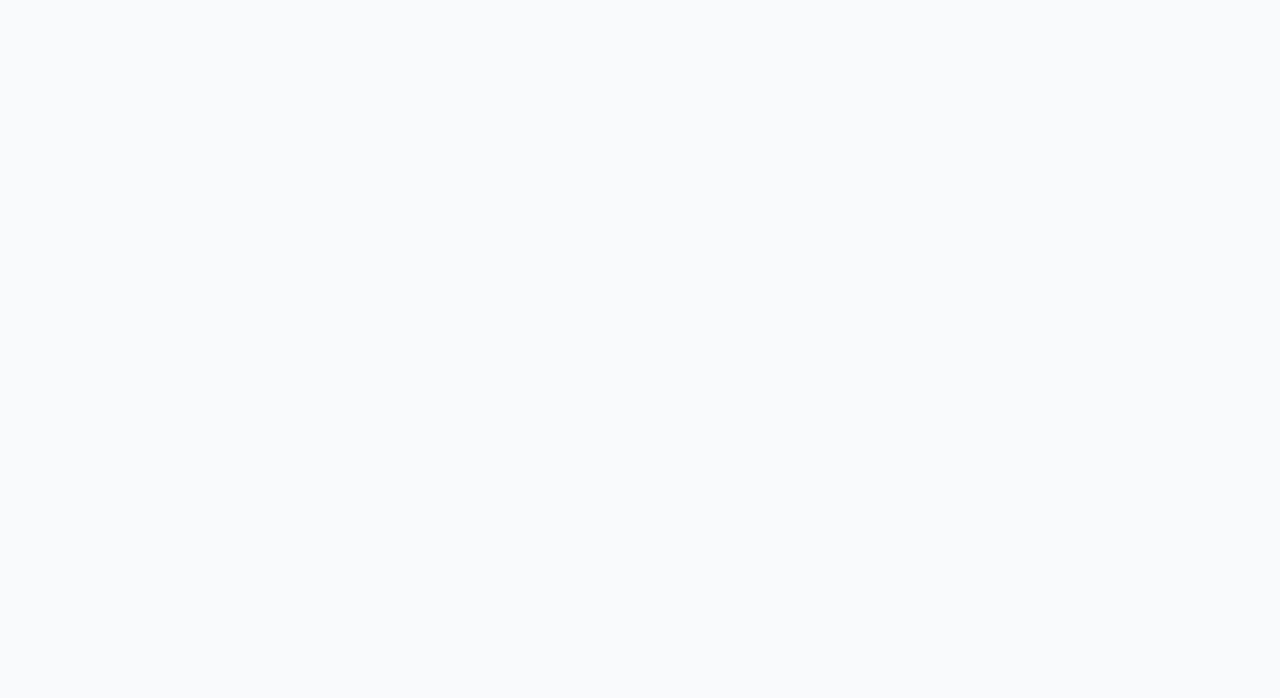
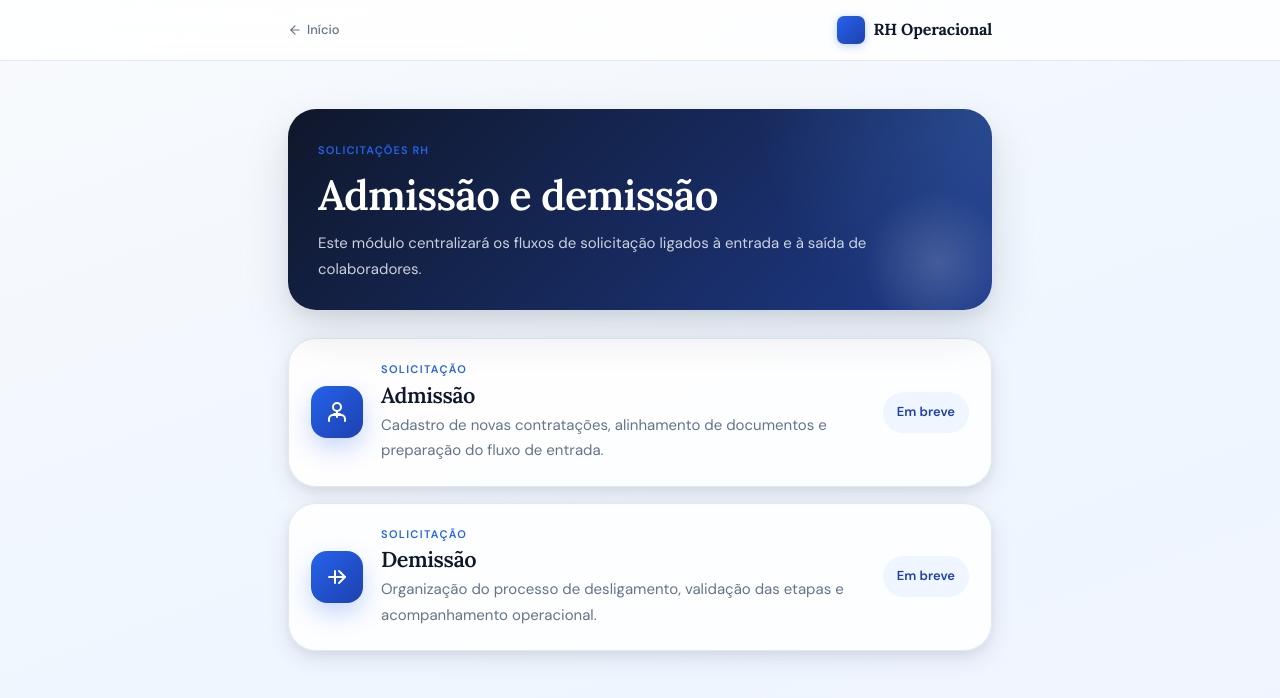
Before and after one commit to Wasion-it/Sistema_de_pesquisas, a React (Vite) app in the folder frontend/: page /solicitacoes in a window 1280 px wide. Before the commit this address had no page. Shown: the top 698 px of the page. Built offline with nearby package versions, Linux system fonts and the light colour scheme.

Commit message:
✨ feat: adiciona página de solicitações e atualiza navegação para incluir novo link

```diff
--- a/frontend/src/App.jsx
+++ b/frontend/src/App.jsx
@@ -11,6 +11,7 @@ import { AdminLoginPage } from './pages/AdminLoginPage'
 import { AdminSurveyDetailPage } from './pages/AdminSurveyDetailPage'
 import { AdminSurveysPage } from './pages/AdminSurveysPage'
 import { HomePage } from './pages/HomePage'
+import { RequestsPage } from './pages/RequestsPage'
 import { SurveysPage } from './pages/SurveysPage'
 import { PublicCampaignPage } from './pages/PublicCampaignPage'
 import { PublicCampaignThankYouPage } from './pages/PublicCampaignThankYouPage'
@@ -21,6 +22,7 @@ export default function App() {
       <AuthProvider>
         <Routes>
           <Route path="/" element={<HomePage />} />
+          <Route path="/solicitacoes" element={<RequestsPage />} />
           <Route path="/pesquisas" element={<SurveysPage />} />
           <Route path="/campaigns/:campaignId" element={<PublicCampaignPage />} />
           <Route path="/campaigns/:campaignId/thank-you" element={<PublicCampaignThankYouPage />} />
--- a/frontend/src/pages/HomePage.jsx
+++ b/frontend/src/pages/HomePage.jsx
@@ -45,6 +45,26 @@ export function HomePage() {
             </div>
             <span className="module-card-action">Acessar</span>
           </Link>
+
+          <Link className="module-card" to="/solicitacoes">
+            <div className="module-card-icon" aria-hidden="true">
+              <svg width="24" height="24" viewBox="0 0 24 24" fill="none" stroke="currentColor" strokeWidth="2" strokeLinecap="round" strokeLinejoin="round">
+                <path d="M20 6H4" />
+                <path d="M20 12H4" />
+                <path d="M20 18H4" />
+                <path d="M8 6v12" />
+              </svg>
+            </div>
+            <div className="module-card-body">
+              <span className="module-card-kicker">Módulo</span>
+              <h2>Solicitação de admissão ou demissão</h2>
+              <p>
+                Registre e acompanhe solicitações de entrada ou saída de colaboradores
+                com o fluxo padronizado do RH.
+              </p>
+            </div>
+            <span className="module-card-action">Acessar</span>
+          </Link>
         </section>
       </div>
     </main>
--- /dev/null
+++ b/frontend/src/pages/RequestsPage.jsx
@@ -0,0 +1,72 @@
+import { Link } from 'react-router-dom'
+
+export function RequestsPage() {
+  return (
+    <main className="collab-shell">
+      <header className="collab-header">
+        <div className="collab-header-inner">
+          <Link className="text-muted-link" to="/">
+            <svg width="14" height="14" viewBox="0 0 24 24" fill="none" stroke="currentColor" strokeWidth="2" strokeLinecap="round" strokeLinejoin="round">
+              <path d="M19 12H5" />
+              <path d="M12 19l-7-7 7-7" />
+            </svg>
+            Início
+          </Link>
+          <span className="collab-brand">RH Operacional</span>
+        </div>
+      </header>
+
+      <div className="collab-content">
+        <section className="module-hero-card compact">
+          <span className="eyebrow">Solicitações RH</span>
+          <h1>Admissão e demissão</h1>
+          <p>
+            Este módulo centralizará os fluxos de solicitação ligados à entrada e à
+            saída de colaboradores.
+          </p>
+        </section>
+
+        <section className="module-cards-grid" aria-label="Tipos de solicitação">
+          <article className="module-card" aria-label="Solicitação de admissão">
+            <div className="module-card-icon" aria-hidden="true">
+              <svg width="24" height="24" viewBox="0 0 24 24" fill="none" stroke="currentColor" strokeWidth="2" strokeLinecap="round" strokeLinejoin="round">
+                <path d="M20 21v-2a4 4 0 0 0-4-4H8a4 4 0 0 0-4 4v2" />
+                <circle cx="12" cy="7" r="4" />
+                <path d="M12 11v6" />
+                <path d="M9 14h6" />
+              </svg>
+            </div>
+            <div className="module-card-body">
+              <span className="module-card-kicker">Solicitação</span>
+              <h2>Admissão</h2>
+              <p>
+                Cadastro de novas contratações, alinhamento de documentos e preparação
+                do fluxo de entrada.
+              </p>
+            </div>
+            <span className="module-card-action">Em breve</span>
+          </article>
+
+          <article className="module-card" aria-label="Solicitação de demissão">
+            <div className="module-card-icon" aria-hidden="true">
+              <svg width="24" height="24" viewBox="0 0 24 24" fill="none" stroke="currentColor" strokeWidth="2" strokeLinecap="round" strokeLinejoin="round">
+                <path d="M20 12H4" />
+                <path d="M14 6l6 6-6 6" />
+                <path d="M10 6v12" />
+              </svg>
+            </div>
+            <div className="module-card-body">
+              <span className="module-card-kicker">Solicitação</span>
+              <h2>Demissão</h2>
+              <p>
+                Organização do processo de desligamento, validação das etapas e
+                acompanhamento operacional.
+              </p>
+            </div>
+            <span className="module-card-action">Em breve</span>
+          </article>
+        </section>
+      </div>
+    </main>
+  )
+}
```
